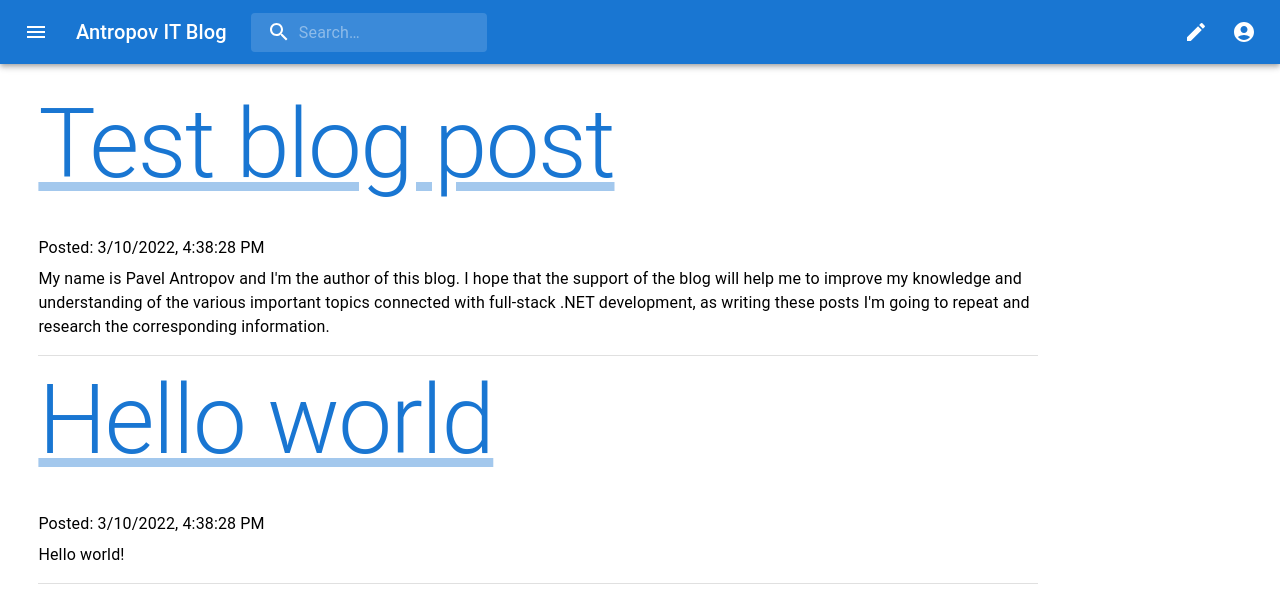
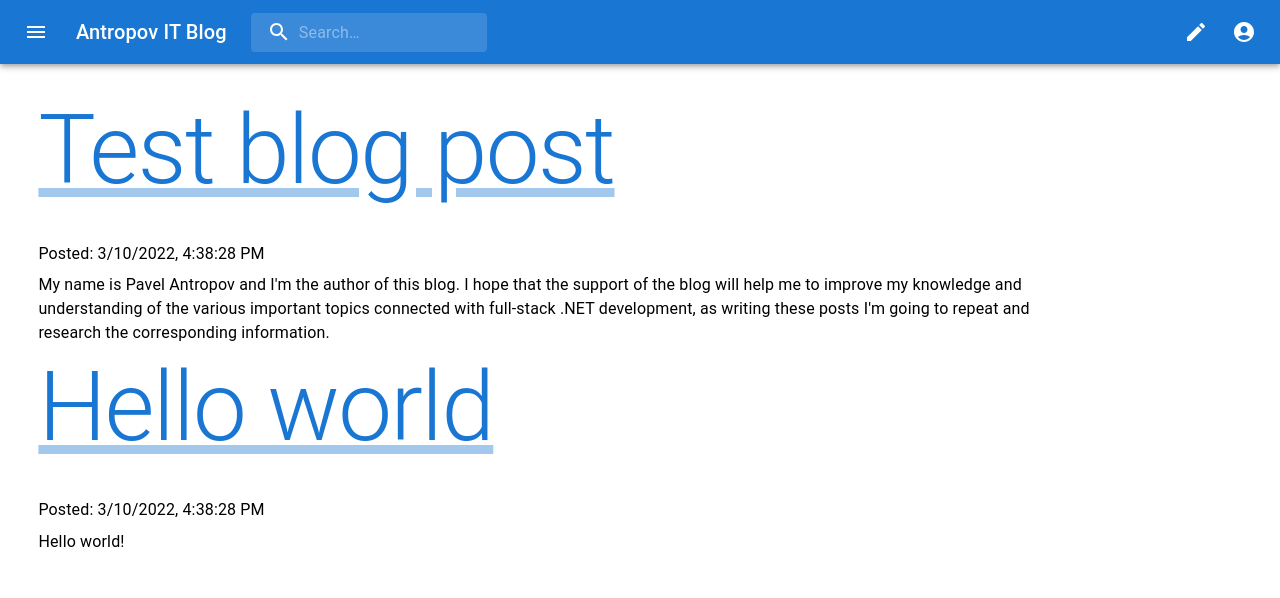
Before and after one commit to pavelantropov/itblog-ui, a React (Create React App) app: page / in a window 1280 px wide. Shown: the top 598 px of the page. Built offline with nearby package versions, Linux system fonts and the light colour scheme.

Commit message:
Move the identical Box from multiple components to Layout

```diff
--- a/src/features/blogPost/BlogPostPage.tsx
+++ b/src/features/blogPost/BlogPostPage.tsx
@@ -1,4 +1,4 @@
-import { Typography, Box } from "@mui/material";
+import Typography from "@mui/material/Typography";
 import * as React from "react";
 import { useParams } from "react-router-dom";
 import { fetchBlogPost } from "./blogPostApi";
@@ -14,18 +14,18 @@ export default function BlogPostPage() {
 
   return (
     <>
-      <Box sx={{ width: "100%", maxWidth: 1000, ml: "3vw", mt: "3vh" }}>
       <Typography variant="h1" component="div" gutterBottom>
         {blogPost?.title ?? "***"}
       </Typography>
       <Typography variant="subtitle1" gutterBottom component="div">
         Posted:{" "}
-          {blogPost?.creationDate ? blogPost.creationDate.toLocaleString() : "unknown"}
+        {blogPost?.creationDate
+          ? blogPost.creationDate.toLocaleString()
+          : "unknown"}
       </Typography>
       <Typography variant="body1" gutterBottom>
         {blogPost?.body ?? "-"}
       </Typography>
-      </Box>
     </>
   );
 }
--- a/src/features/blogPost/BlogPostsList.tsx
+++ b/src/features/blogPost/BlogPostsList.tsx
@@ -1,6 +1,5 @@
-import { Divider } from "@mui/material";
-import { Box } from "@mui/system";
 import * as React from "react";
+import Box from "@mui/material/Box";
 import { fetchBlogPosts } from "./blogPostApi";
 import BlogPostPreview from "./BlogPostPreview";
 import { BlogPost } from "./types";
@@ -14,10 +13,8 @@ export default function BlogPostsList() {
 
   return (
     <>
-      <Box sx={{ width: "100%", maxWidth: 1000, ml: "3vw", mt: "3vh" }}>
       {blogPosts.length > 0 &&
         blogPosts.map((blogPost, index) => (
-            <>
           <BlogPostPreview
             key={`blogPost_${index}`}
             blogPostId={blogPost.blogPostId}
@@ -25,10 +22,7 @@ export default function BlogPostsList() {
             body={blogPost.body}
             creationDate={blogPost.creationDate}
           />
-              <Divider sx={{ mt: "2vh", mb: "1vh" }} />
-            </>
         ))}
-      </Box>
     </>
   );
 }
--- a/src/features/layout/Layout.tsx
+++ b/src/features/layout/Layout.tsx
@@ -1,3 +1,4 @@
+import Box from "@mui/material/Box";
 import { Outlet } from "react-router-dom";
 import TopBar from "./TopBar";
 
@@ -5,7 +6,9 @@ export default function Layout() {
   return (
     <>
       <TopBar />
-      <Outlet />
+      <Box sx={{ width: "100%", maxWidth: 1000, ml: "3vw", mt: "30px" }}>
+        <Outlet />
+      </Box>
     </>
   );
 }
```
Lines whose indentation alone changed are shown as unchanged.
